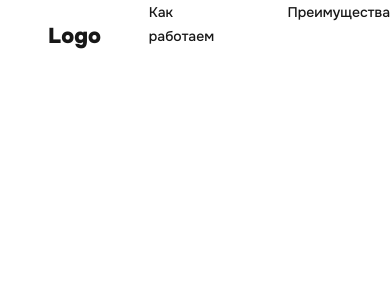
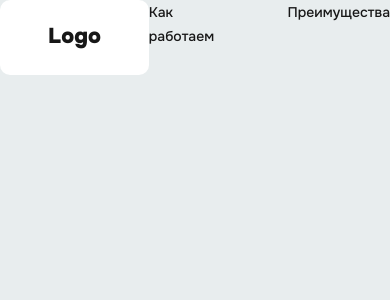
Before and after one commit to AnnaGolmakova/getshop-test, a Next.js app: page / in a window 390 px wide. Shown: the top 300 px of the page. Built offline with nearby package versions, Linux system fonts and the light colour scheme.

Commit message:
Created variables file

```diff
--- a/src/styles/variables.css
+++ b/src/styles/variables.css
@@ -1,4 +1,27 @@
 :root {
-  --background: #ffffff;
+  --white: #ffffff;
+  --gray-01: #a4adac;
+  --gray-02: #d6dbdb;
+  --gray-03: #e8edee;
+  --gray-04: #f2f6f6;
+  --black: #1d1d1b;
+  --orange: #ff5900;
+  --dark-orange: #e0570e;
+  --error: #ff4026;
+
+  --background: var(--gray-03);
   --foreground: #171717;
+  --padding-page: 110px;
 }
+
+@media only screen and (max-width: 1024px) {
+  :root {
+    --padding-page: 40px;
+  }
+}
+
+@media only screen and (max-width: 640px) {
+  :root {
+    --padding-page: 16px;
+  }
+}
```
